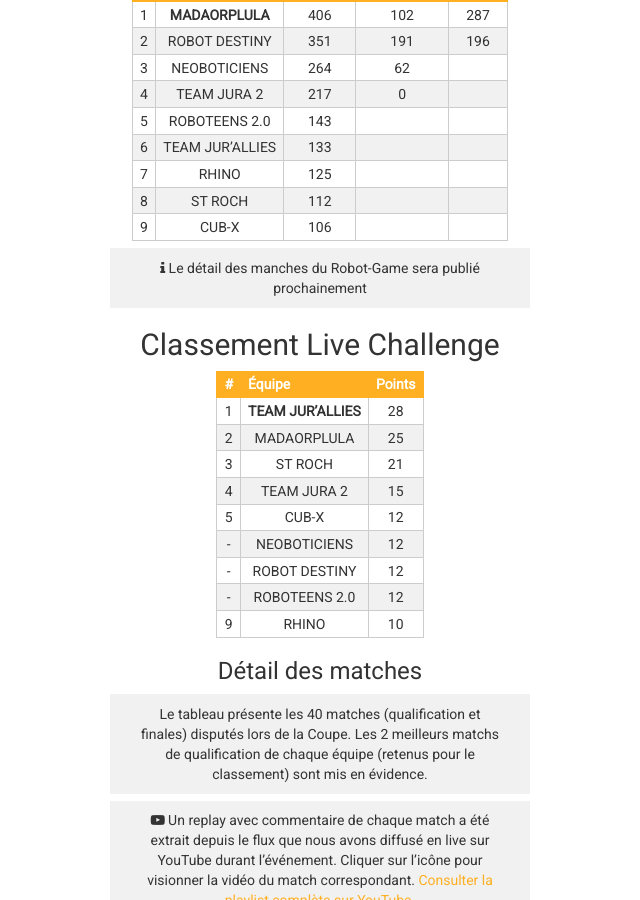
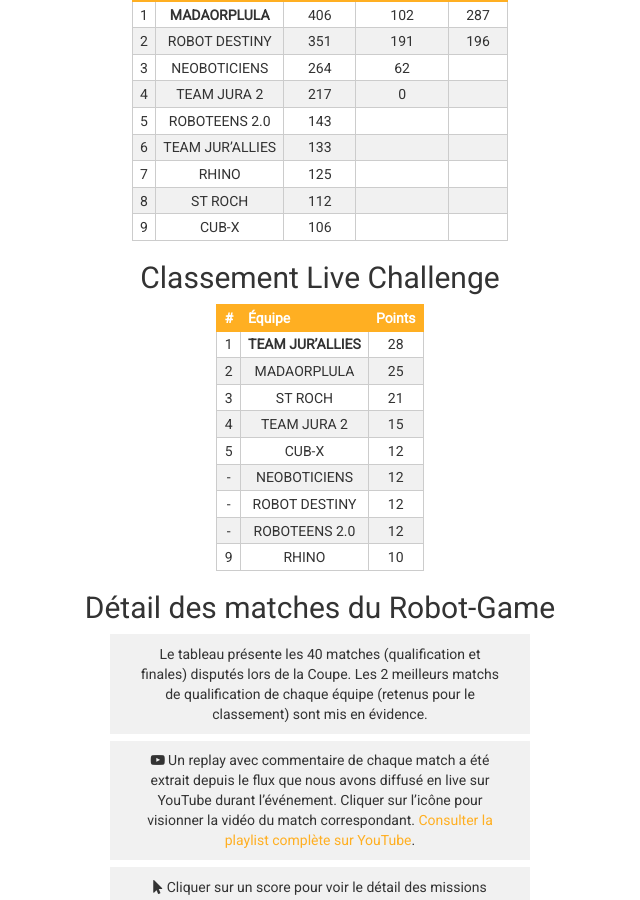
Before and after one commit to robots-ju/coupe.robots-ju.ch, a Jekyll site: the page built from resultats-2017.md, in a window 1280 px wide and 900 px high, scrolled down 895 px. Shown: the whole window, without its empty margins (320-960 px from the left). Built offline with Jekyll 4.4.1, drawn with Linux system fonts in a browser that asks for light colours; comment, search, counter and statistics services are not loaded.

Commit message:
Retiré texte "prochainement"

```diff
--- a/resultats-2017.md
+++ b/resultats-2017.md
@@ -47,9 +47,6 @@
 | 8 | ST ROCH         | 112     |
 | 9 | CUB-X           | 106     |
 
-<i class="fa fa-info" aria-hidden="true"></i>
-Le détail des manches du Robot-Game sera publié prochainement
-
 ## Classement Live Challenge
 
 | # | Équipe              | Points |
```
Also changed, not shown: other parts of resultats-2017.md (+1 -1 lines).
